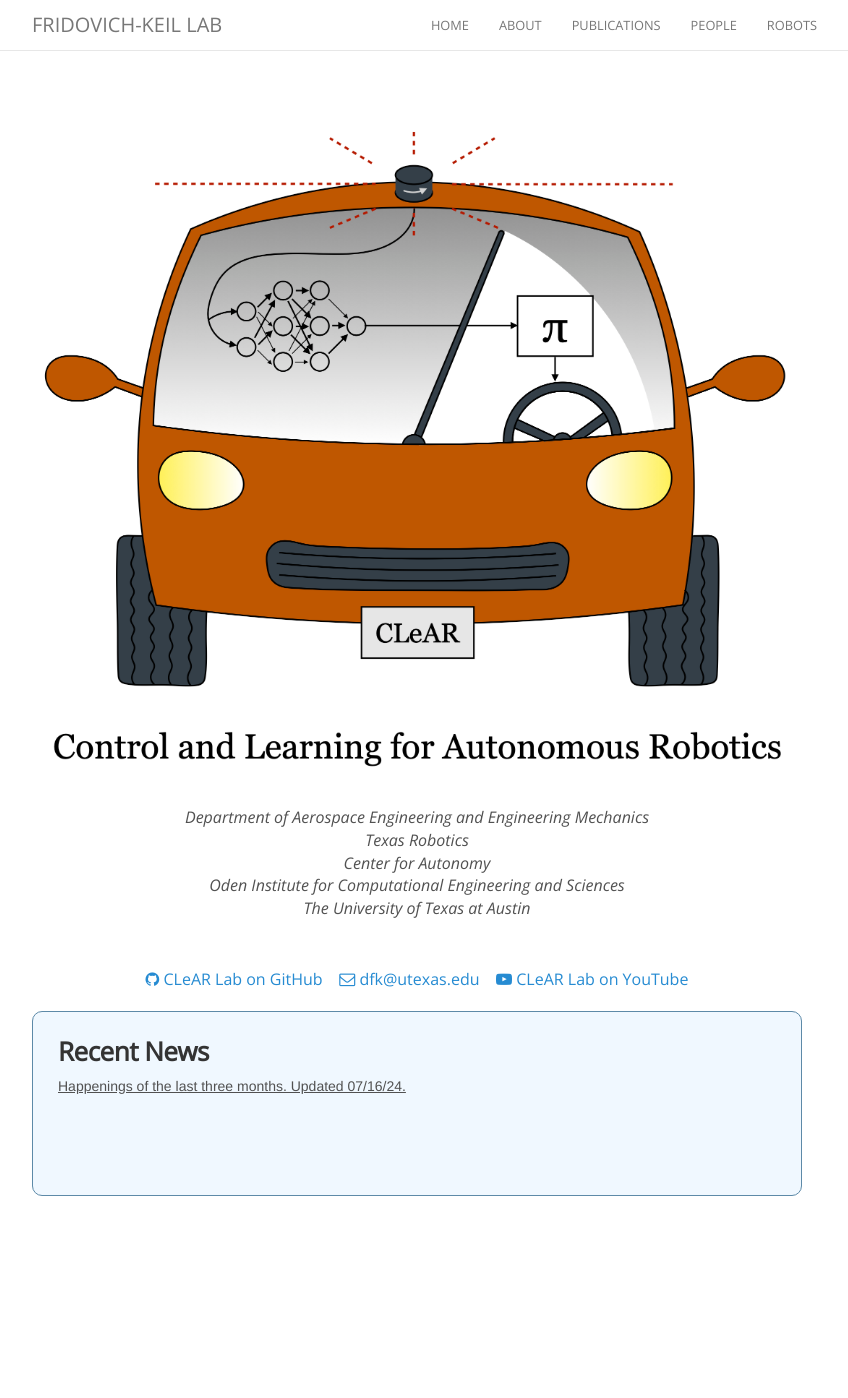
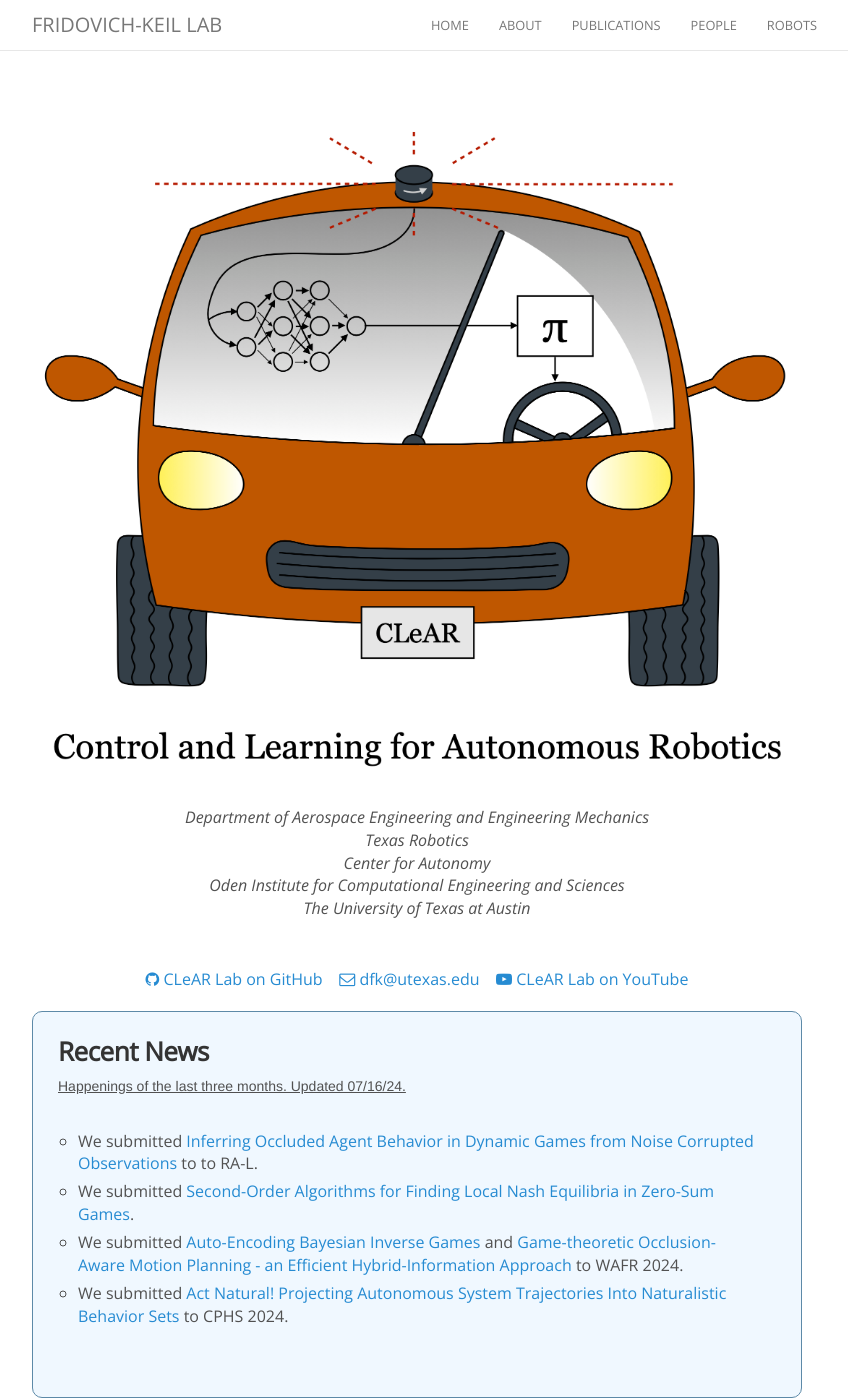
Before and after one commit to KordingLab/KordingLab.github.io, a Jekyll site: the page built from index.html, in a window 1280 px wide and 1398 px high. Shown: the whole window, without its empty margins (223-1071 px from the left). Built offline with Jekyll 4.4.1, drawn with Linux system fonts in a browser that asks for light colours; nearby versions of some CDN libraries; comment, search, counter and statistics services are not loaded.

Commit message:
update RA-L submission

```diff
--- a/_data/news.yml
+++ b/_data/news.yml
@@ -1,3 +1,43 @@
+- date: 2024-07-13
+  details: >-
+    We submitted <a href="https://arxiv.org/abs/2303.09744">Inferring Occluded Agent Behavior in Dynamic Games from Noise Corrupted Observations</a> to to RA-L.
+
+- date: 2024-06-18
+  details: >-
+    We submitted <a href="https://arxiv.org/abs/2406.03565">Second-Order Algorithms for Finding Local Nash Equilibria in Zero-Sum Games</a>.
+
+- date: 2024-06-06
+  details: >-
+    We submitted <a href="https://arxiv.org/abs/2402.08902">Auto-Encoding Bayesian Inverse Games</a> and <a href="https://arxiv.org/abs/2309.10901">Game-theoretic Occlusion-Aware Motion Planning - an Efficient Hybrid-Information Approach</a> to WAFR 2024.
+
+- date: 2024-05-29
+  details: >-
+    We submitted <a href="https://arxiv.org/abs/2405.19292">Act Natural! Projecting Autonomous System Trajectories Into Naturalistic Behavior Sets</a> to CPHS 2024.
+
+- date: 2024-03-22
+  details: >-
+    We submitted <a href="https://arxiv.org/pdf/2404.00733.pdf">Smooth Information Gathering in Two-Player Noncooperative Games</a>, <a href="https://arxiv.org/pdf/2404.02876.pdf">Sensing Resource Allocation Against Data-Poisoning Attacks in Traffic Routing</a>, and <a href="https://arxiv.org/pdf/2309.11076.pdf">Symbolic Regression on Sparse and Noisy Data with Gaussian Processes</a> to CDC 2024.
+
+- date: 2024-03-19
+  details: >-
+    We submitted <a href="https://arxiv.org/abs/2403.12210">Decomposing Control Lyapunov Functions for Efficient Reinforcement Learning</a> to RA-L. Code can be found <a href="https://github.com/CLeARoboticsLab/DCLF-RL">here</a>.
+
+- date: 2024-03-08
+  details: >-
+    We submitted <a href="https://arxiv.org/abs/2403.10384">Coordination in Noncooperative Multiplayer Matrix Games via Reduced Rank Correlated Equilibria</a> to L-CSS and CDC 2024.
+
+- date: 2024-02-19
+  details: >-
+    Our paper <a href="https://arxiv.org/abs/2310.18171">Leadership Inference for Multi-Agent Interactions</a> was accepted to RA-L.
+
+- date: 2024-02-02
+  details: >-
+    We submitted <a href="https://arxiv.org/pdf/2402.08902.pdf">Auto-Encoding Bayesian Inverse Games</a>.
+
+- date: 2024-01-26
+  details: >-
+    We submitted <a href="https://arxiv.org/pdf/2401.15745.pdf">The Computation of Approximate Feedback Stackelberg Equilibria in Multi-Player Nonlinear Constrained Dynamic Games</a> to the SIAM Journal on Optimization.
+
 - date: 2023-12-28
   details: >-
     D. Fridovich-Keil won the <a href="https://www.nsf.gov/awardsearch/showAward?AWD_ID=2336840&HistoricalAwards=false">NSF CAREER Award</a> to study flexible models and efficient algorithms for large-scale, multi-agent, and uncertain cyber-physical systems.
```
